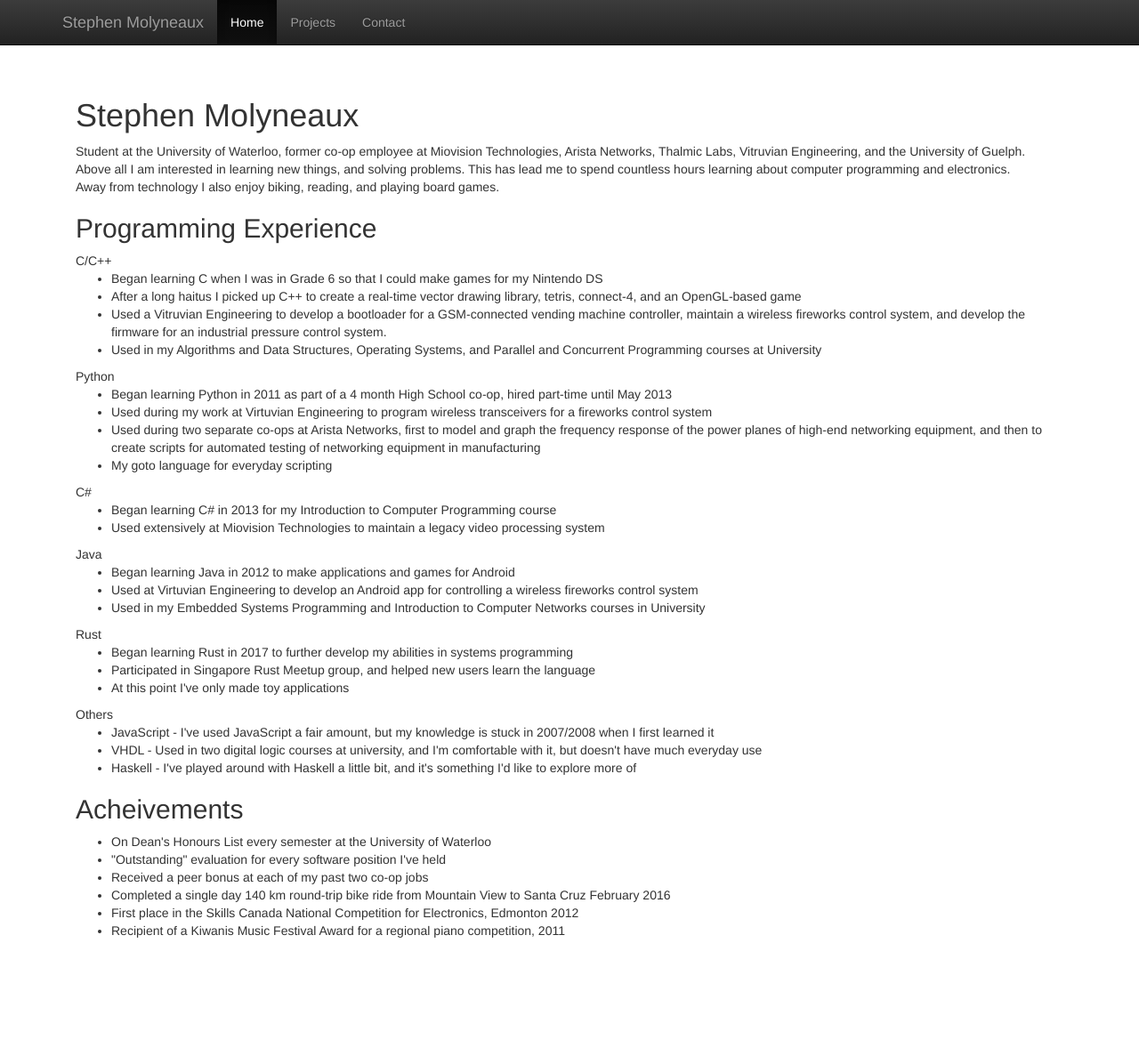
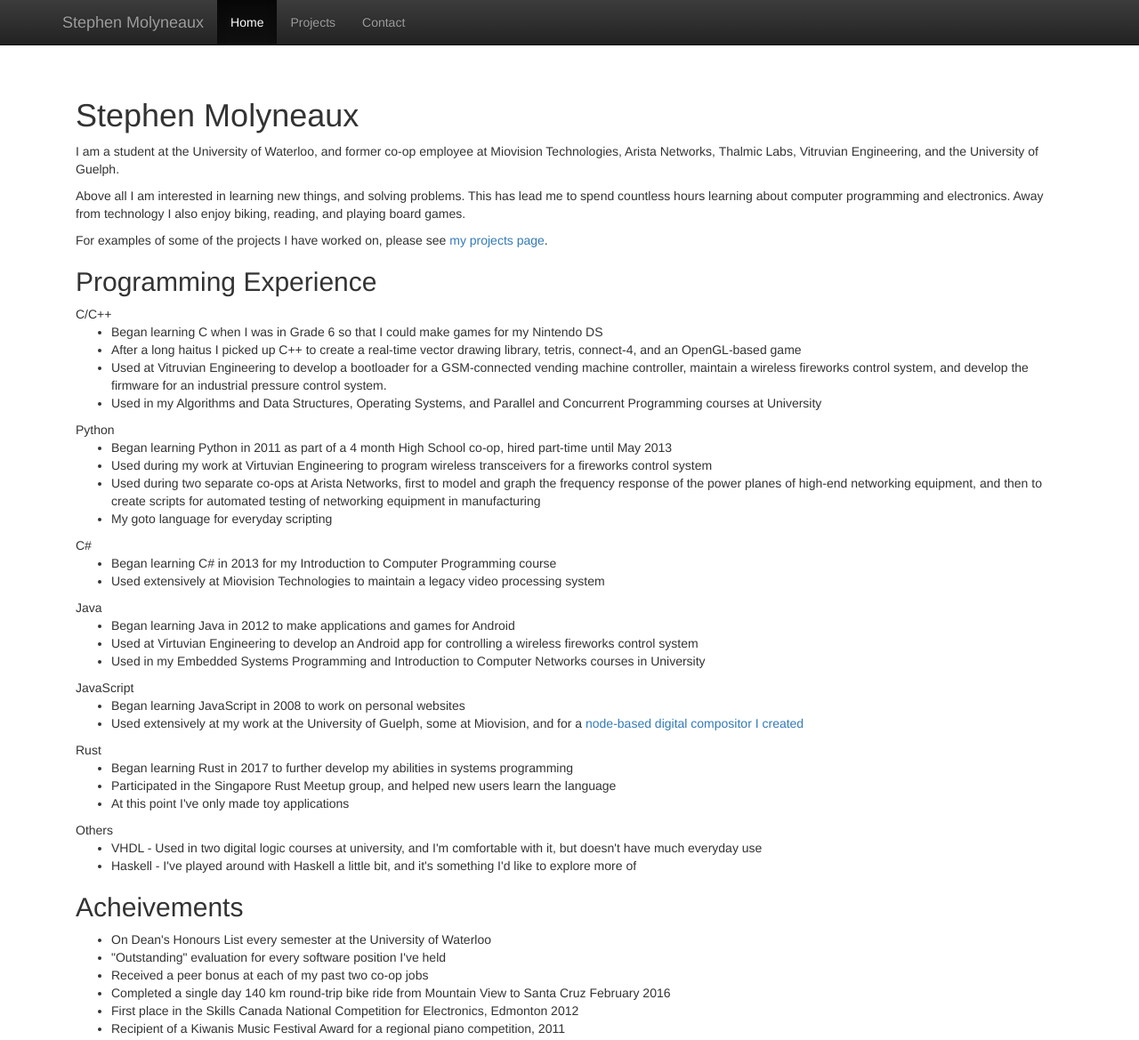
Before and after one commit to WimbledonLabs/wimbledonlabs.github.io, a plain HTML site: page index.html in a window 1280 px wide. Shown: the whole page at 89% size. Before the commit the page ends 1106 px from the top, so only its background shows below. Drawn offline with nearby package versions, Linux system fonts and the light colour scheme.

Commit message:
Added email to the contacts page, added more information about the compositor project, and fixed some issues with the home page

```diff
--- a/index.html
+++ b/index.html
@@ -40,15 +40,17 @@
     <div class="container">
         <div class="content">
         <h1>Stephen Molyneaux</h1>
-        <div>Student at the University of Waterloo, former co-op employee at Miovision Technologies, Arista Networks, Thalmic Labs, Vitruvian Engineering, and the University of Guelph.</div>
-        <div>Above all I am interested in learning new things, and solving problems. This has lead me to spend countless hours learning about computer programming and electronics.</div>
-        <div>Away from technology I also enjoy biking, reading, and playing board games.</div>
+        <p>I am a student at the University of Waterloo, and former co-op employee at Miovision Technologies, Arista Networks, Thalmic Labs, Vitruvian Engineering, and the University of Guelph.</p>
+        <p>Above all I am interested in learning new things, and solving problems. This has lead me to spend countless hours learning about computer programming and electronics. Away from technology I also enjoy biking, reading, and playing board games.</p>
+
+        <p>For examples of some of the projects I have worked on, please see <a href="http://192.168.0.113/projects.html">my projects page</a>.</p>
+
         <h2>Programming Experience</h2>
         C/C++
         <ul>
             <li>Began learning C when I was in Grade 6 so that I could make games for my Nintendo DS</li>
             <li>After a long haitus I picked up C++ to create a real-time vector drawing library, tetris, connect-4, and an OpenGL-based game</li>
-            <li>Used a Vitruvian Engineering to develop a bootloader for a GSM-connected vending machine controller,
+            <li>Used at Vitruvian Engineering to develop a bootloader for a GSM-connected vending machine controller,
                 maintain a wireless fireworks control system, and develop the firmware for an industrial pressure control system.</li>
             <li>Used in my Algorithms and Data Structures, Operating Systems, and Parallel and Concurrent Programming courses at University</li>
         </ul>
@@ -71,15 +73,19 @@
             <li>Used at Virtuvian Engineering to develop an Android app for controlling a wireless fireworks control system</li>
             <li>Used in my Embedded Systems Programming and Introduction to Computer Networks courses in University</li>
         </ul>
+        JavaScript
+        <ul>
+            <li>Began learning JavaScript in 2008 to work on personal websites</li>
+            <li>Used extensively at my work at the University of Guelph, some at Miovision, and for a <a href="http://192.168.0.113/projects.html">node-based digital compositor I created</a></li>
+        </ul>
         Rust
         <ul>
             <li>Began learning Rust in 2017 to further develop my abilities in systems programming</li>
-            <li>Participated in Singapore Rust Meetup group, and helped new users learn the language</li>
+            <li>Participated in the Singapore Rust Meetup group, and helped new users learn the language</li>
             <li>At this point I've only made toy applications</li>
         </ul>
         Others
         <ul>
-            <li>JavaScript - I've used JavaScript a fair amount, but my knowledge is stuck in 2007/2008 when I first learned it</li>
             <li>VHDL - Used in two digital logic courses at university, and I'm comfortable with it, but doesn't have much everyday use</li>
             <li>Haskell - I've played around with Haskell a little bit, and it's something I'd like to explore more of</li>
         </ul>
```
Also changed, not shown: contact.html (+1 -1 lines), projects.html (+1 -0 lines).
